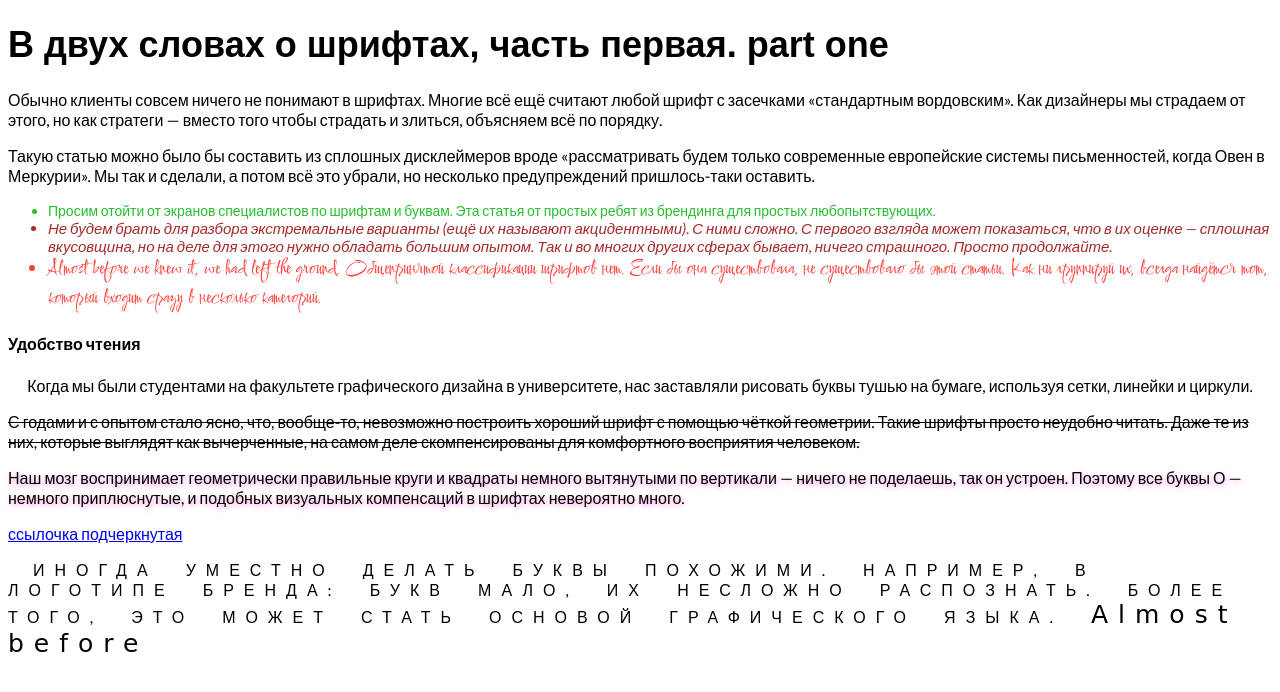
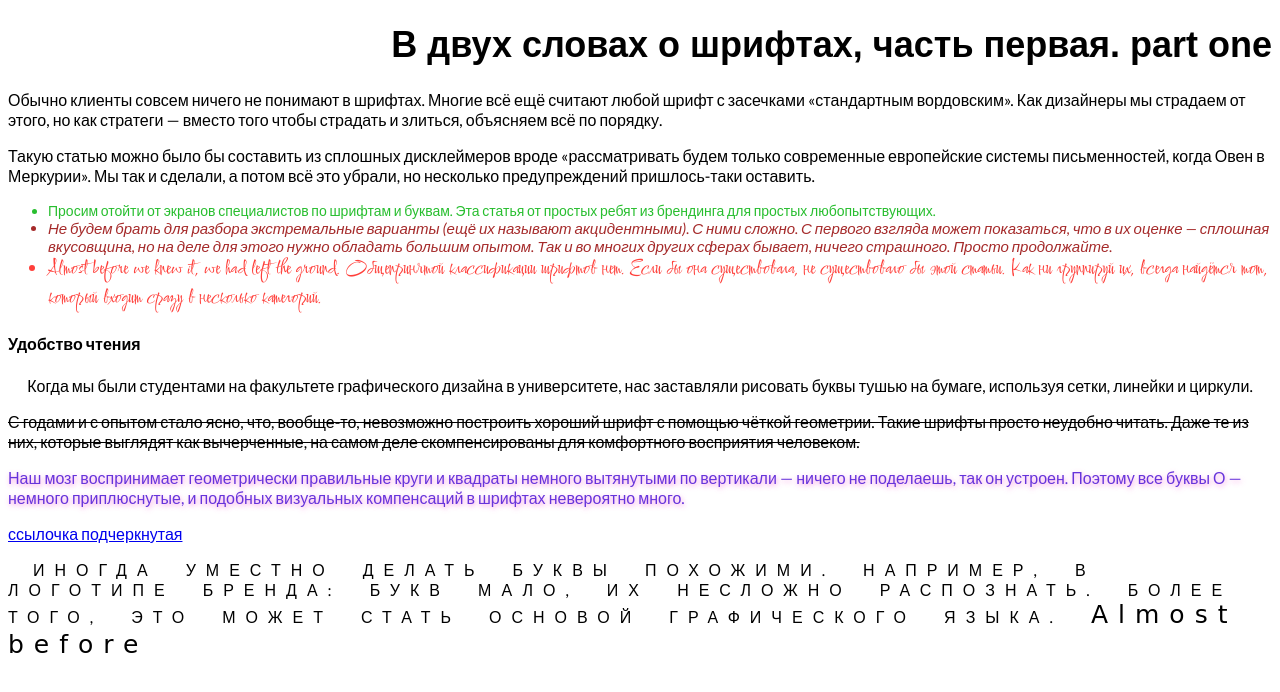
Before and after one commit to cinemaxa/lesson_3, a plain HTML site: page index.html in a window 1280 px wide. Drawn offline with Linux system fonts and the light colour scheme; a web font is replaced by a local one.

Commit message:
Add files via upload

```diff
--- a/css/style.css
+++ b/css/style.css
@@ -37,6 +37,7 @@ body {
 .title {
   font-family: "CircularStd", sans-serif;
   font-size: 36px;
+  text-align: end;
 }
 .item {
   color: rgb(40, 190, 47);
@@ -59,6 +60,7 @@ body {
   text-decoration: line-through;
 }
 .text__section__three {
+  color: rgb(102, 52, 219);
   text-shadow: 1px 2px 5px rgba(247, 109, 217, 0.74);
 }
 .link {
@@ -76,5 +78,6 @@ body {
   font-family: "Neonderthaw", cursive;
   text-transform: none;
   font-size: 25px;
-  line-height: 1, 2;
+  line-height: 1.2;
 }
+/* ===================== */
```
